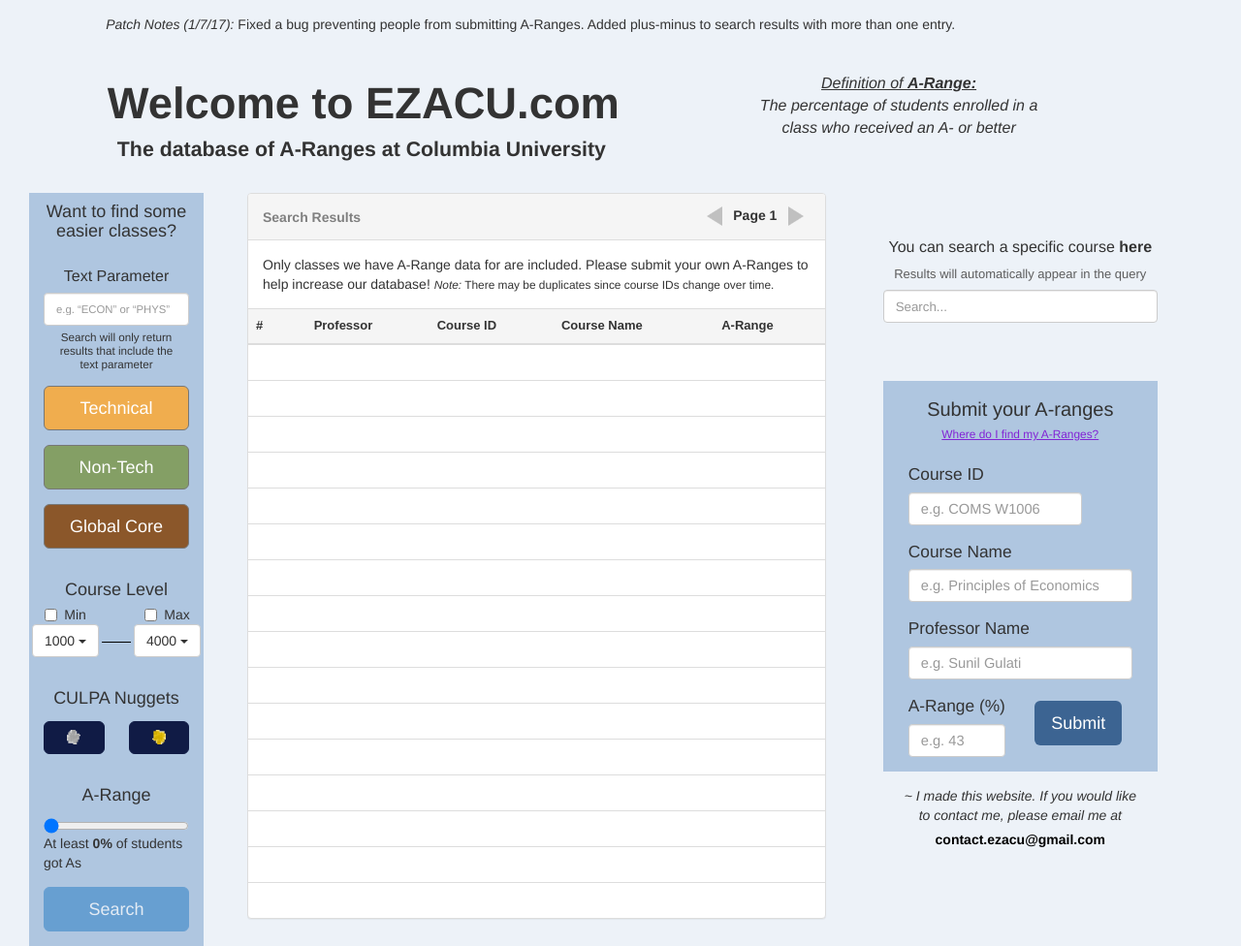
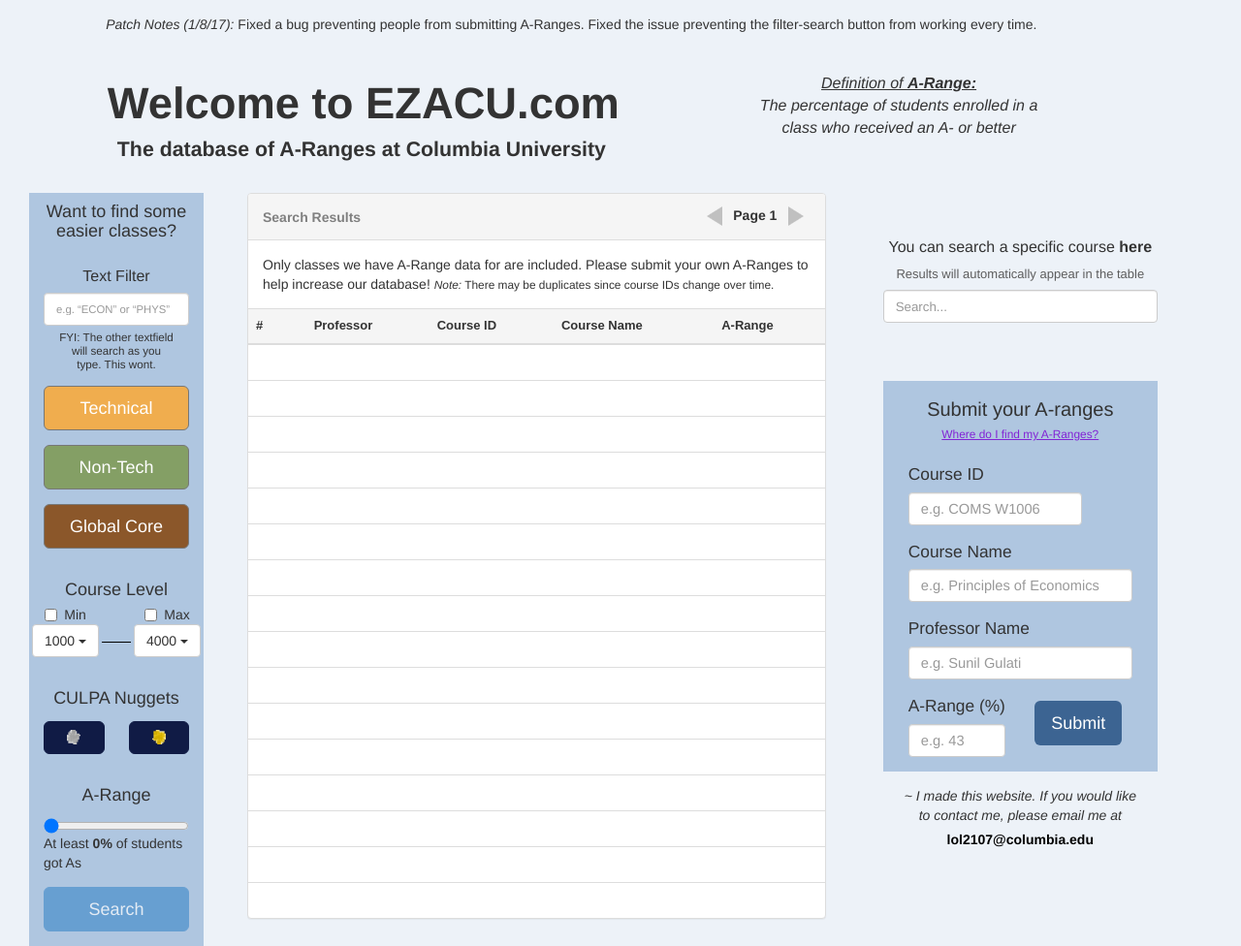
Before and after one commit to Lahav174/EZACU, a plain HTML site: page public/index.html in a window 1280 px wide. Shown: the top 976 px of the page at 97% size. Drawn offline with nearby package versions, Linux system fonts and the light colour scheme; no server answers.

Commit message:
Changed a bunch of aesthetic html text

```diff
--- a/public/index.html
+++ b/public/index.html
@@ -9,7 +9,7 @@
 </head>
 <body style="background-color: #EDF2F8;">
 <div class="row"><!--Delete this patch-notes later-->
-	<div class="col-xs-12 col-xs-push-1 top15"><p><i>Patch Notes (1/7/17):</i> Fixed a bug preventing people from submitting A-Ranges. Added plus-minus to search results with more than one entry.</p></div>
+	<div class="col-xs-12 col-xs-push-1 top15"><p><i>Patch Notes (1/8/17):</i> Fixed a bug preventing people from submitting A-Ranges. Fixed the issue preventing the filter-search button from working every time.</p></div>
 </div>
 	<div id="mainheader">
 		<div class="row">
@@ -31,17 +31,17 @@
 	<div class="row center-inner" id="innermainrow">
 		<div>
 			<div class="col-xs-2" id="filter">
-				<form class="form-horizontal">
+				<form class="form-horizontal" id="filterform">
 					<label class="h4 text-center">Want to find some easier classes?</label>
 					<div class="form-group top15">
 						<div class="col-xs-12 text-center" id="paramheader">
-							Text Parameter
+							Text Filter
 						</div>
 						<div class="col-xs-12">
 							<input type="text" style="font-size: 8.5pt" class="form-control" id="textparam" placeholder="e.g. “ECON” or “PHYS”">
 						</div>
 						<div class="col-xs-10 col-xs-push-1 text-center" id="paramnote">
-							<xsall>Search will only return results that include the text parameter</xsall>
+							<xsall>FYI: The other textfield will search as you type. This wont.</xsall>
 						</div>
 					</div>
 					<div class="form-group">
@@ -194,7 +194,7 @@
 							</div>
 						</div>
 						<div class="row text-center top7" style="color:#5D5D5D; font-size: small; font-face: 'HelveticNeue">
-							<div>Results will automatically appear in the query</div>
+							<div>Results will automatically appear in the table</div>
 						</div>
 						<div class="row top7">
 							<form class="form-horizontal" id="searchForm">
@@ -256,7 +256,7 @@
 							</div>
 							<div id="emailprompt" class="text-center row"><i>~ I made this website. If you would like</i></div>
 							<div id="emailprompt" class="text-center row"><i>to contact me, please email me at</i></div>
-							<div id="emailprompt" class="text-center row top5"><a style="color:black;" href="mailto:contact.ezacu@gmail.com"><b>contact.ezacu@gmail.com</b></a></div>
+							<div id="emailprompt" class="text-center row top5"><a style="color:black;" href="mailto:lol2107@columbia.edu"><b>lol2107@columbia.edu</b></a></div>
 						</div>
 					</div>
 				</div>
--- a/public/js/custom.js
+++ b/public/js/custom.js
@@ -498,6 +498,10 @@ function filter(){
 			return false;
 		});
 
+		$("#filterform").submit(function() {
+			return false;
+		});
+
 
 
 
```
